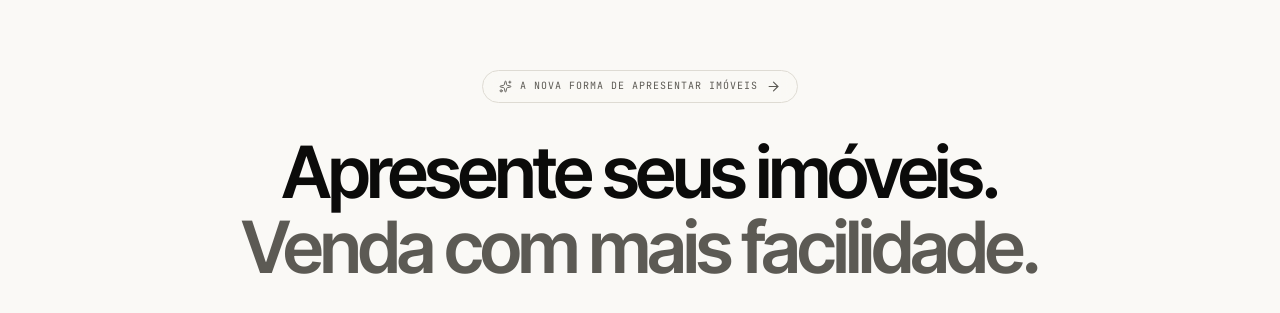
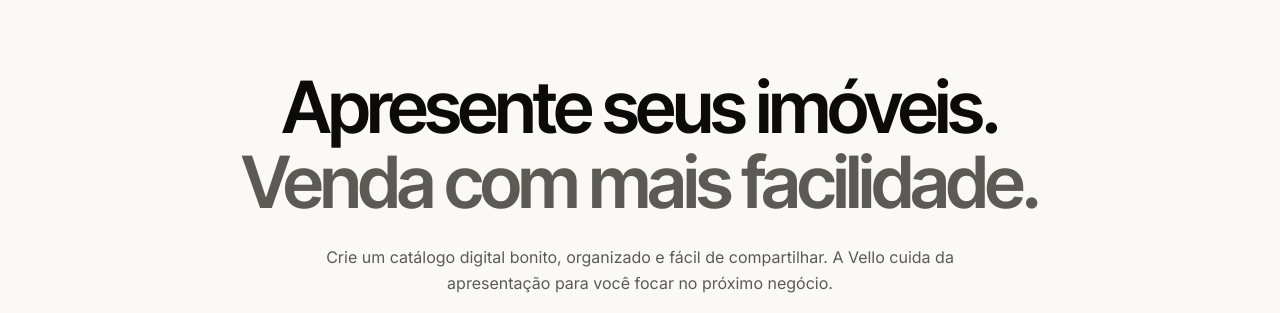
Before and after one commit to VelloCo/vello, a React (Vite) app: page / in a window 1280 px wide. Shown: the part 120-433 px from the top of the page. Built offline with nearby package versions, Linux system fonts and the light colour scheme; no server answers.

Commit message:
Remove hero announcement badge

```diff
--- a/src/components/Hero.tsx
+++ b/src/components/Hero.tsx
@@ -1,5 +1,5 @@
 import { motion } from 'framer-motion';
-import { ArrowRight, Sparkles } from 'lucide-react';
+import { ArrowRight } from 'lucide-react';
 import { appPath } from '../lib/paths';
 
 export function Hero() {
@@ -16,13 +16,7 @@ export function Hero() {
         transition={{ duration: 0.65, ease: [0.16, 1, 0.3, 1] }}
         className="relative z-10 mx-auto flex max-w-[850px] flex-col items-center px-5 text-center"
       >
-        <div className="inline-flex items-center gap-2 rounded-full border border-line bg-paper/80 px-4 py-2 font-mono text-[10px] uppercase tracking-[0.1em] text-ash backdrop-blur-sm">
-          <Sparkles size={13} strokeWidth={1.7} />
-          A nova forma de apresentar imóveis
-          <ArrowRight size={15} strokeWidth={1.8} />
-        </div>
-
-        <h1 className="balance mx-auto mt-8 max-w-[850px] font-display text-4xl font-semibold leading-[1.04] tracking-[-0.045em] text-ink md:text-7xl">
+        <h1 className="balance mx-auto max-w-[850px] font-display text-4xl font-semibold leading-[1.04] tracking-[-0.045em] text-ink md:text-7xl">
           Apresente seus imóveis.
           <br />
           <span className="text-ash">Venda com mais facilidade.</span>
```
